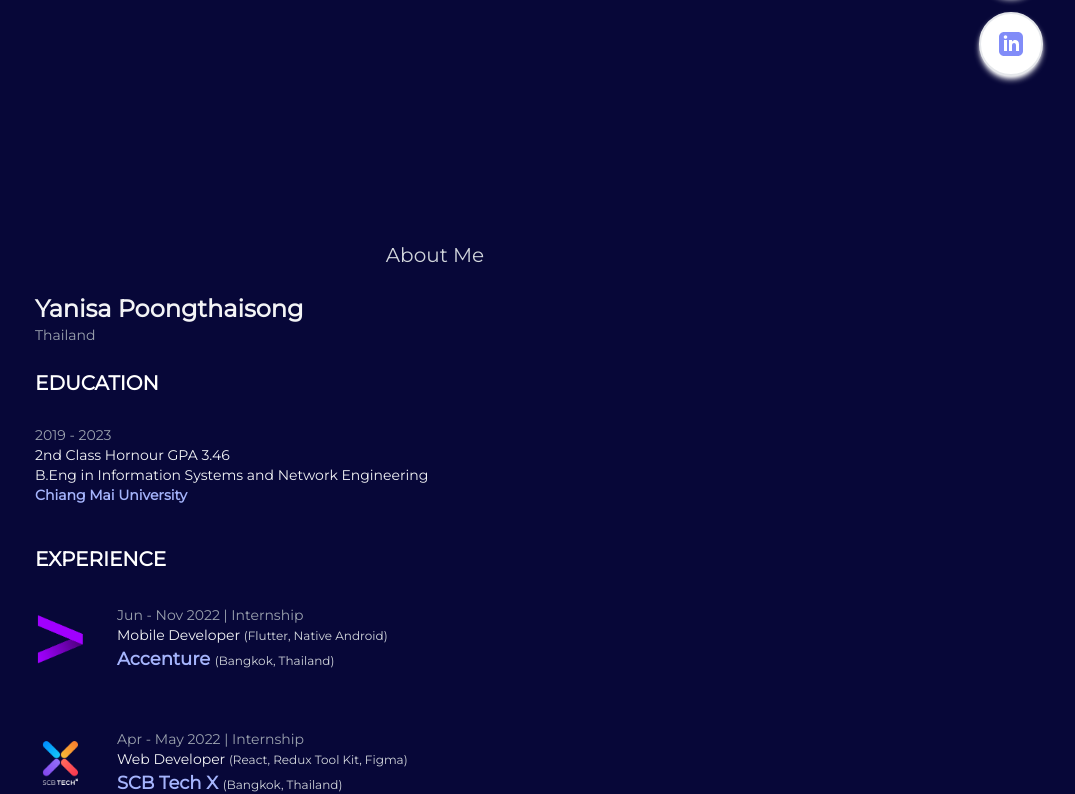
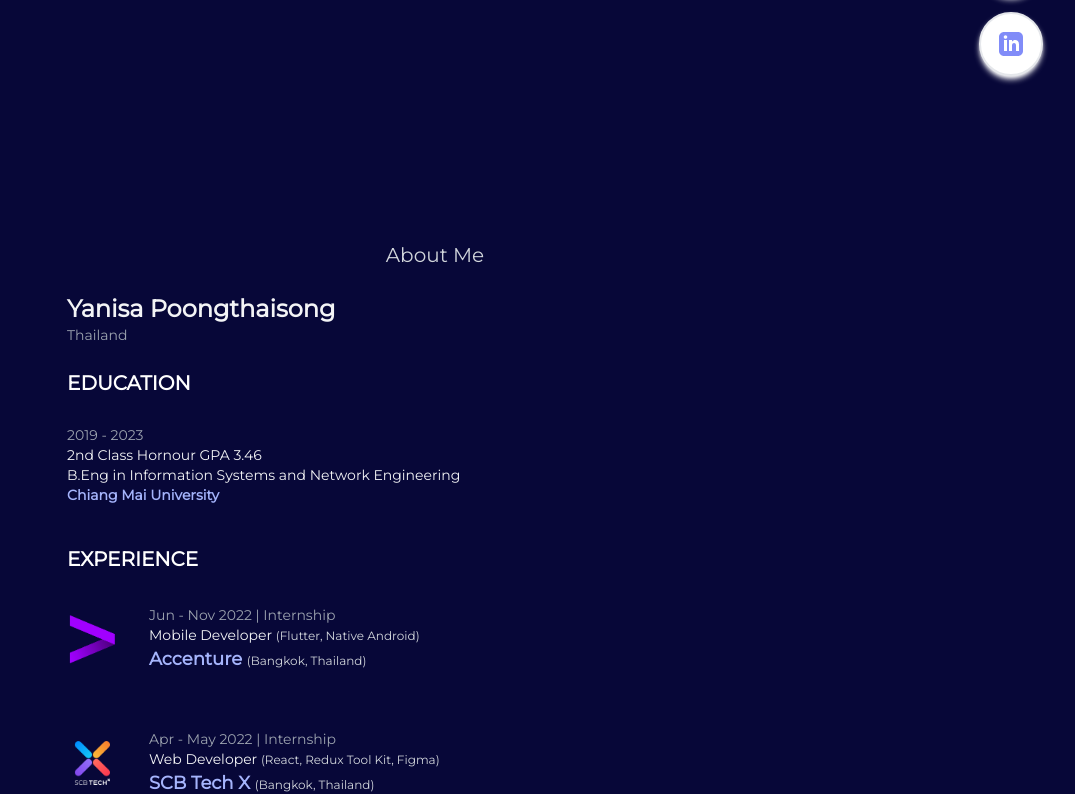
Before and after one commit to yanisapths/portfolio-v2, a Next.js app: page / in a window 1280 px wide. Shown: the part 692-1486 px from the top of the page, without its empty margins (205-1280 px from the left). Built offline with nearby package versions, Linux system fonts and the light colour scheme.

Commit message:
fix: style

```diff
--- a/pages/index.js
+++ b/pages/index.js
@@ -32,12 +32,14 @@ export default function Home() {
       <Navbar />
       <main className="flex-auto">
         <section
-          className="grid place-content-center px-12 mt-10 lg:mt-0 min-h-screen"
+          className="grid place-content-center px-4 mt-10 lg:mt-0 min-h-screen"
           id="section-0"
         >
           <Hero />
           <h2 className="text-xl text-center py-6 text-gray-300">About Me</h2>
+          <div className="mx-8">
           <Intro />
+          </div>
         </section>
         <div
           className="grid place-content-center min-h-screen text-gray-50"
--- a/pages/projects.js
+++ b/pages/projects.js
@@ -115,8 +115,8 @@ export default function Project() {
       <Head>
         <title>Projects | Yanisa Poongthaisong</title>
       </Head>
-      <section className="mx-0 bg-[#070738]">
-        <div className="mt-10 px-48">
+      <section className="bg-[#070738]">
+        <div className="mt-10 px-36 lg:px-48">
         <BackNavigate />
         </div>
         <div className="bg-[#070738]">
```
